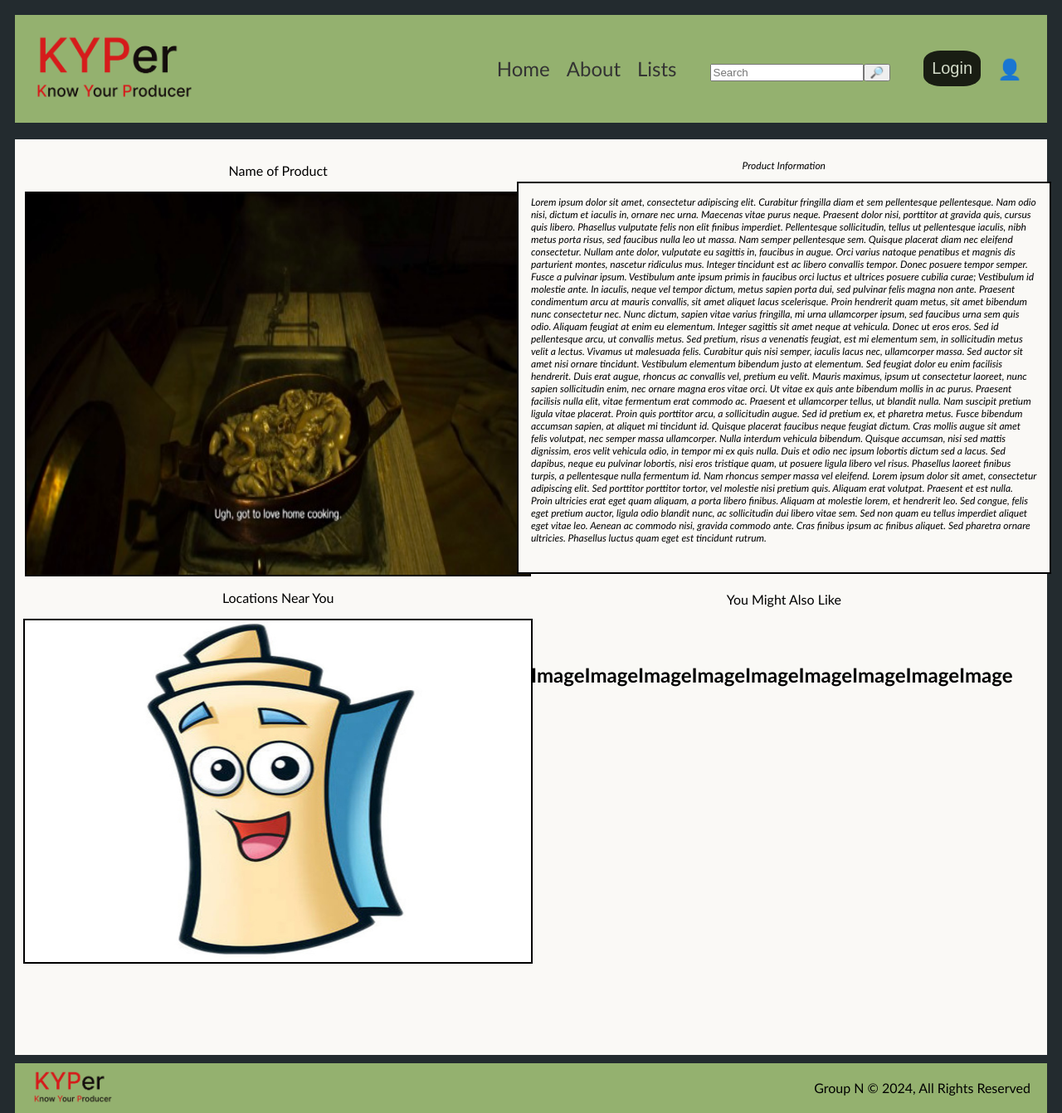
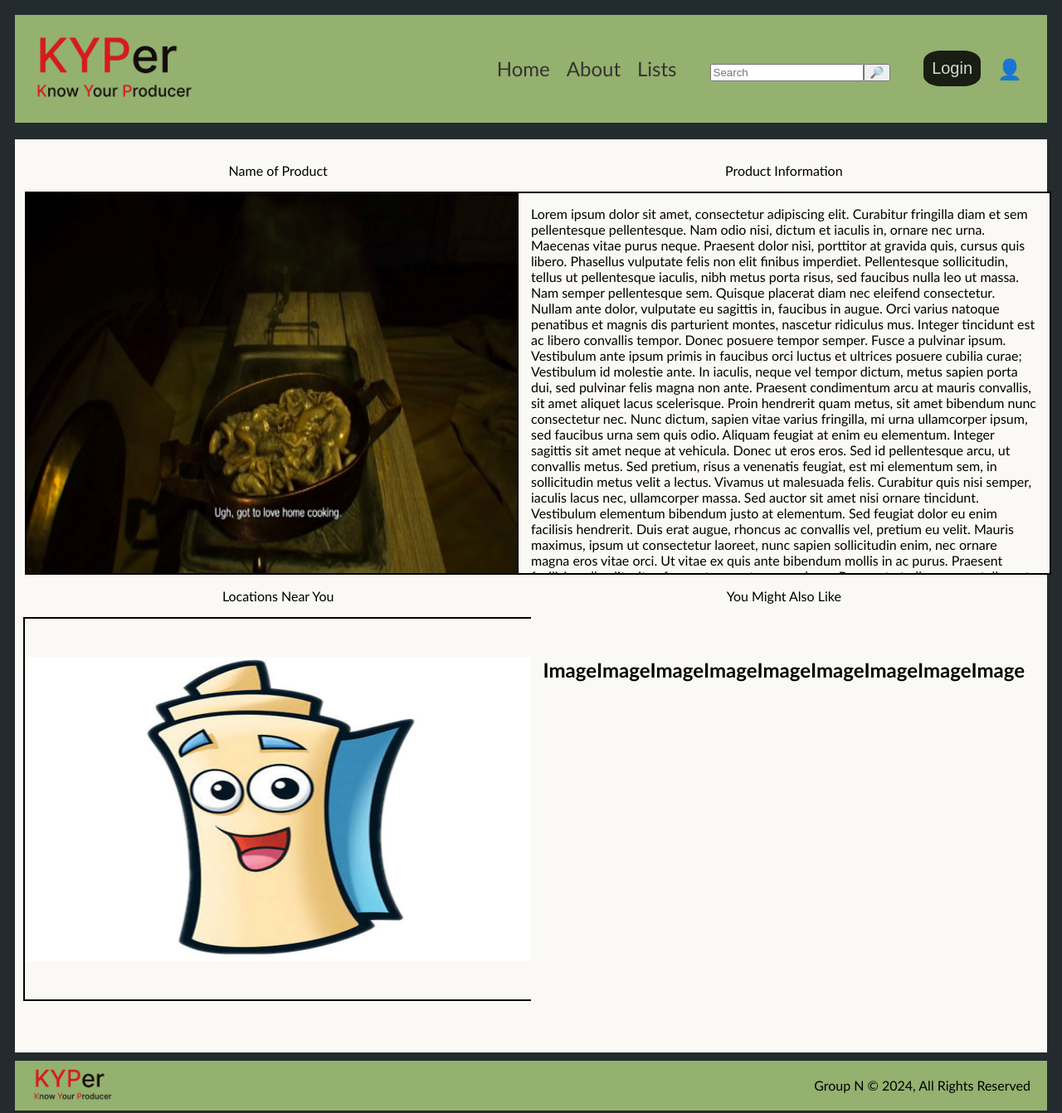
Before and after one commit to logbasem/Software_Engineering, a React (Create React App) app: page /product in a window 1280 px wide. Shown: the whole page at 83% size. Built offline with nearby package versions, Linux system fonts and the light colour scheme.

Commit message:
Fixed up the clashing and competing for viewport space between divs

```diff
--- a/src/css-html/product-page.css
+++ b/src/css-html/product-page.css
@@ -124,10 +124,11 @@ body{
     display: flex;
     flex-direction: column;
     align-items: center;
+    justify-content: center;
     width:50%;
 }
 
-.product{
+.product-holder{
     height:50%;
     min-width: 100%;
     max-width: 100%;
@@ -148,10 +149,10 @@ body{
 }
 
 .map{
-    height: 50%;
-    min-width: 100%;
-    max-width: 100%;
+    height:50%;
+    width: 100%;
     display: flex;
+    justify-content: center;
     align-items: center;
     flex-direction: column;
     background-color:#FAF9F6;
@@ -160,24 +161,33 @@ body{
 .mapimageholder{
     border:2px solid black;
     width: 100%;
-    height: 80%;
+    justify-content: center;
+    display: flex;
+    align-items: center;
+    overflow: hidden;
+    height: 100%;
 }
 
 .mapimage{
-    height: 100%;
+    height: 80%;
     width: 100%;
 }
 
 .right-side{
+    background-color:#FAF9F6;
     display: flex;
     flex-direction: column;
+    align-items: center;
     width:50%;
 }
 
-.product-info{
-    height: 50%;
+.product-infor{
+    height:50%;
+    min-width: 100%;
+    max-width: 100%;
+    display: flex;
+    justify-content: center;
     align-items: center;
-    display: flex;
     flex-direction: column;
 }
 
--- a/src/pages/Product.jsx
+++ b/src/pages/Product.jsx
@@ -1,16 +1,16 @@
 import React from 'react';
 import '../css-html/product-page.css';
 import Dora from '../assets/map-dora.jpg';
-import Evil from '../assets/resident-evil-food.jpg'
+import Evil from '../assets/resident-evil-food.jpg';
+import Ketchup from '../assets/pexels-alena-shekhovtcova-6941017.jpg';
 
 function Product() {
   return (
 
-    <div>
-        {/*Main content of the page. Depends on the page you are designing*/}
+    /*Main content of the page*/
         <div className="content">
             <div className="left-side">
-                <div className="product">
+                <div className="product-holder">
                         <p>
                             Name of Product
                         </p>
@@ -27,7 +27,7 @@ function Product() {
             </div>
 
             <div className="right-side">
-                <div className="product-info">
+                <div className="product-infor">
                     <p>
                         Product Information
                     </p>
@@ -57,7 +57,6 @@ function Product() {
                 </div>
             </div>
         </div>
-    </div>
   )
 }
 
```
Also changed, not shown: src/assets/pexels-alena-shekhovtcova-6941017.jpg (added).
